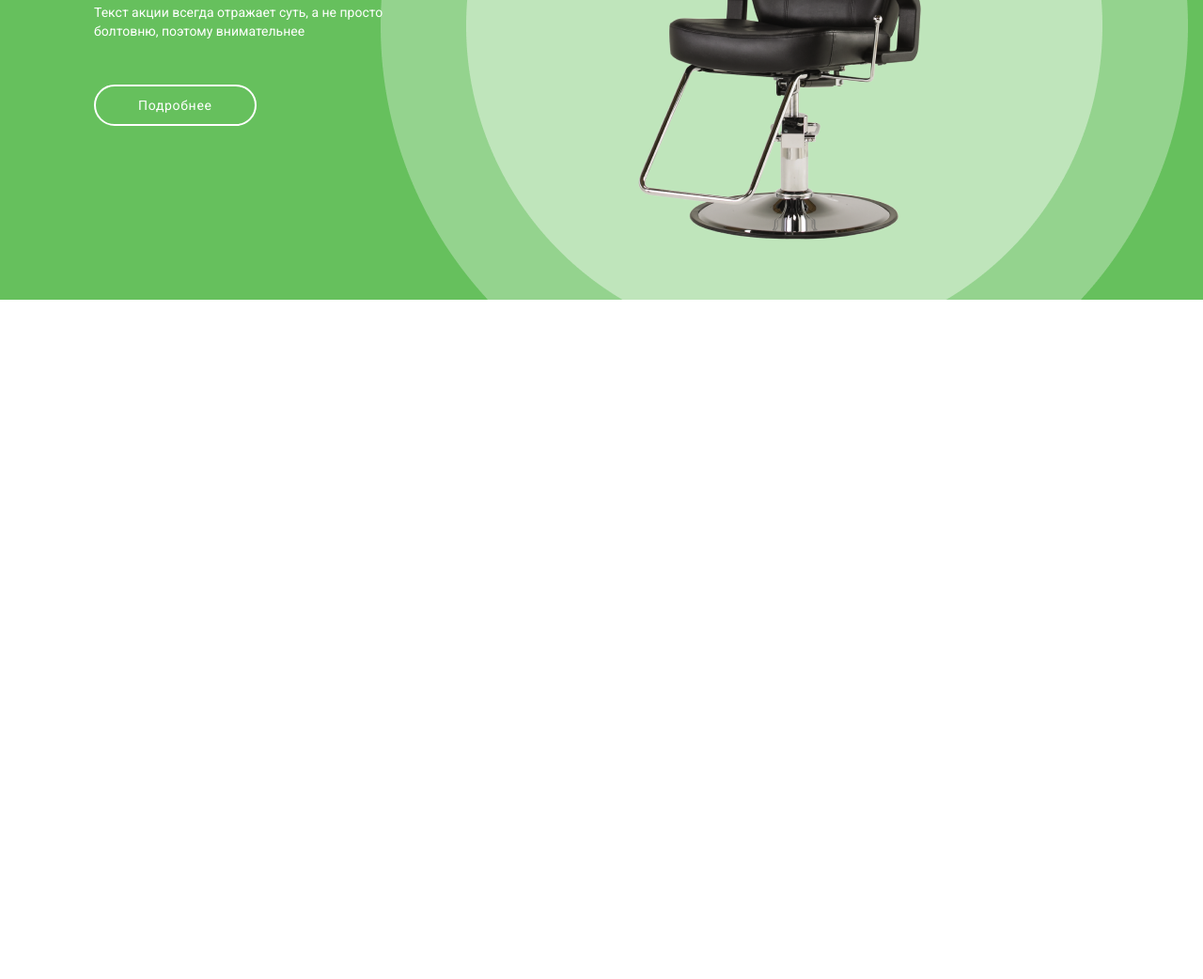
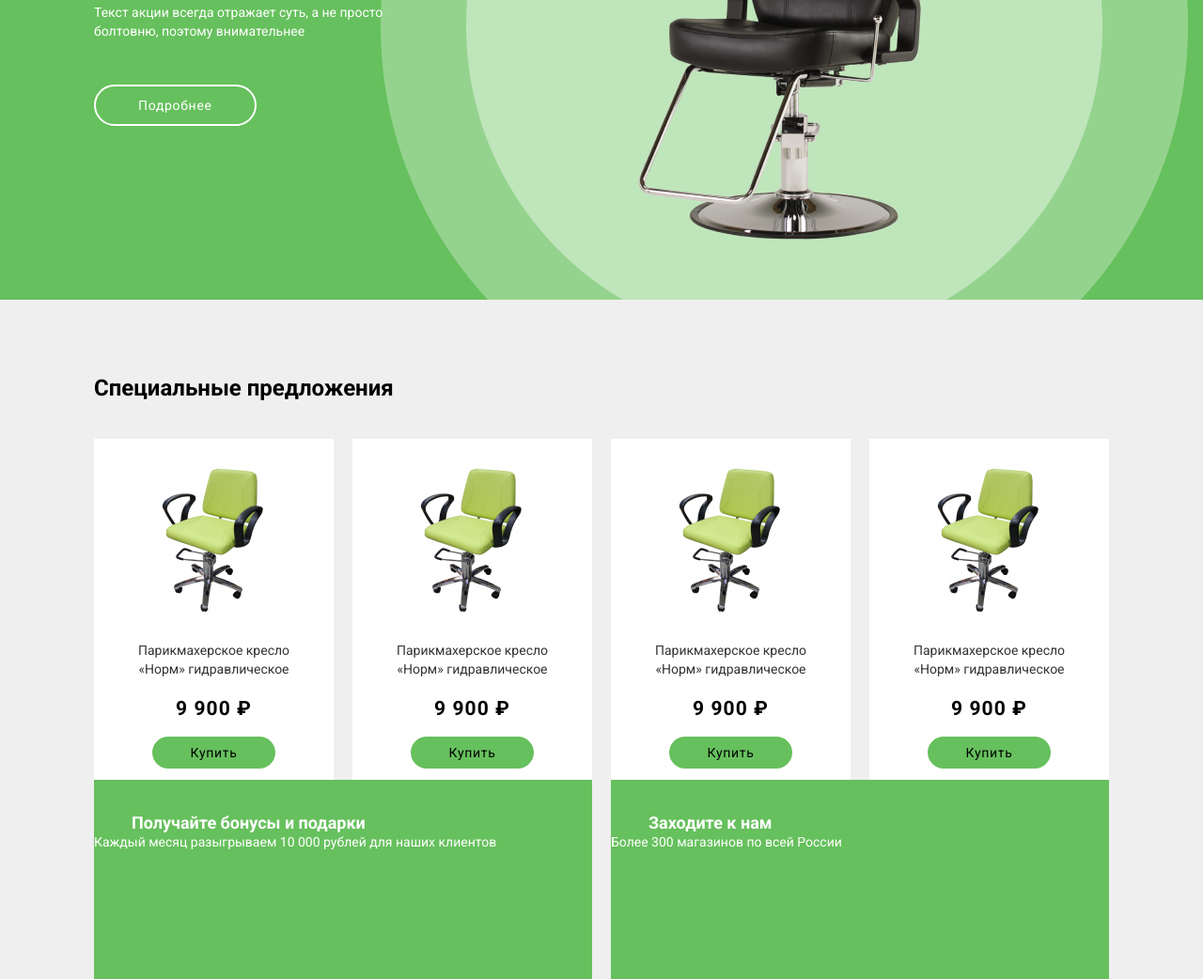
Before and after one commit to AkmalRixsiboyev/BEAUTY, a plain HTML site: page index.html in a window 1280 px wide. Shown: the part 535-1577 px from the top of the page at 94% size. Before the commit the page ends 854 px from the top, so only its background shows below. Drawn offline with Linux system fonts and the light colour scheme.

Commit message:
coment 2

```diff
--- a/css/stel.css
+++ b/css/stel.css
@@ -8,7 +8,7 @@
     font-family: 'Roboto', sans-serif;
 }
 body{
-
+    background: #EFEFEF;
 }
 .flex{
     display: flex;
@@ -79,10 +79,16 @@ li{
 }
 .header_bottom {
     border-bottom: 2px solid #E5E5E5;
+    background: #ffffff;
+}
+header{
+    background: #ffffff;
+
 }
 .nav {
     justify-content: center;
     margin: 30px 0;
+
 }
 .nav a {
     padding: 20px;
@@ -129,3 +135,85 @@ li{
     text-align: center;
     letter-spacing: 0.05em;
 }
+.title{
+    font-style: normal;
+    font-weight: bold;
+    font-size: 24px;
+    line-height: 28px;
+    color: #000000;
+    margin-top: 80px;
+    margin-bottom:40px
+}
+.box{
+    width: 255px;
+    height: 363px;
+    background: #FFFFFF;
+
+}
+.box img {
+    padding: 25px 65px 0 65px;
+}
+.box p{
+    font-style: normal;
+    font-weight: normal;
+    font-size: 14px;
+    line-height: 20px;
+    text-align: center;
+    padding:  20px 30px;
+    color: #333333;
+ }
+.box h2 {
+    font-style: normal;
+    font-weight: 600;
+    font-size: 21px;
+    line-height: 25px;
+    text-align: center;
+    letter-spacing: 0.05em;
+    color: #000000;
+}
+.btn {
+    text-align:center;
+    margin-top: 25px;
+}
+.btn a {
+    background: #66C05D;
+    border-radius: 30px;
+    padding: 9px 40px;
+    font-style: normal;
+    font-weight: normal;
+    font-size: 14px;
+    line-height: 16px;
+    letter-spacing: 0.05em;
+}
+.goods{
+    display: flex;
+    justify-content: space-between;
+
+}
+.box_bottom {
+    width: 530px;
+    height: 212px;
+    left: 405px;
+    top: 1463px;
+    background: #66C05D
+}
+.bottom {
+    display: flex;
+    justify-content: space-between;
+}
+.titele_botom {
+    font-style: normal;
+    font-weight: bold;
+    font-size: 18px;
+    line-height: 21px;
+    color: #FFFFFF;
+    padding-top: 35px;
+    padding-left: 40px;
+}
+.box_bottom p {
+    font-style: normal;
+    font-weight: normal;
+    font-size: 14px;
+    line-height: 20px;
+    color: #FFFFFF;
+}
--- a/index.html
+++ b/index.html
@@ -39,7 +39,7 @@
                 </div>
             </div>
          </div>
-    </header>
+
 <nav>
     <div class="conterner">
         <ul class="nav flex">
@@ -52,6 +52,7 @@
         </ul>
     </div>
 </nav>
+
   <section class="baner">
        <div class="conterner">
              <h1>Супер кресло</h1>
@@ -61,6 +62,63 @@
             <a href="#">Подробнее</a>
             </div>
   </section>
+</header>
+
+<div class="conterner">
+   <div class="title">
+    Специальные предложения
+   </div>
+   <section class="goods">
+       <div class="box">
+            <img src="img/stul.png" alt="stul" width: 125px height: 166px;>
+            <p>Парикмахерское кресло «Норм» гидравлическое</p>
+            <h2>9 900 ₽ </h2>
+            <div class="btn">   <a href=""> Купить</a> </div>
+       </div>
+       <div class="box">
+            <img src="img/stul.png" alt="stul" width: 125px height: 166px;>
+            <p>Парикмахерское кресло «Норм» гидравлическое</p>
+            <h2>9 900 ₽ </h2>
+            <div class="btn">   <a href=""> Купить</a> </div>
+        </div>
+         <div class="box">
+            <img src="img/stul.png" alt="stul" width: 125px height: 166px;>
+            <p>Парикмахерское кресло «Норм» гидравлическое</p>
+            <h2>9 900 ₽ </h2>
+            <div class="btn">   <a href=""> Купить</a> </div>
+       </div>
+        <div class="box">
+            <img src="img/stul.png" alt="stul" width: 125px height: 166px;>
+            <p>Парикмахерское кресло «Норм» гидравлическое</p>
+            <h2>9 900 ₽ </h2>
+            <div class="btn">   <a href=""> Купить</a> </div>
+         </div>
+    </section>
+</div>
+    <div class="conterner">
+        <div class="bottom">
+            <div class="box_bottom">
+                <div class="titele_botom">
+                    Получайте бонусы и подарки
+                </div>
+                <p>
+                    Каждый месяц разыгрываем
+10 000 рублей для наших клиентов
+                </p>
+                <form action="email"></form>
+            </div>
+            <div class="box_bottom">
+                <div class="titele_botom">
+                    Заходите к нам
+                </div>
+                <p>
+                    Более 300 магазинов
+по всей России
+                </p>
+                <form action="email"></form>
+            </div>
+        </div>
+    </div>
 
 
 </body>
```
Also changed, not shown: img/item.png (added).
